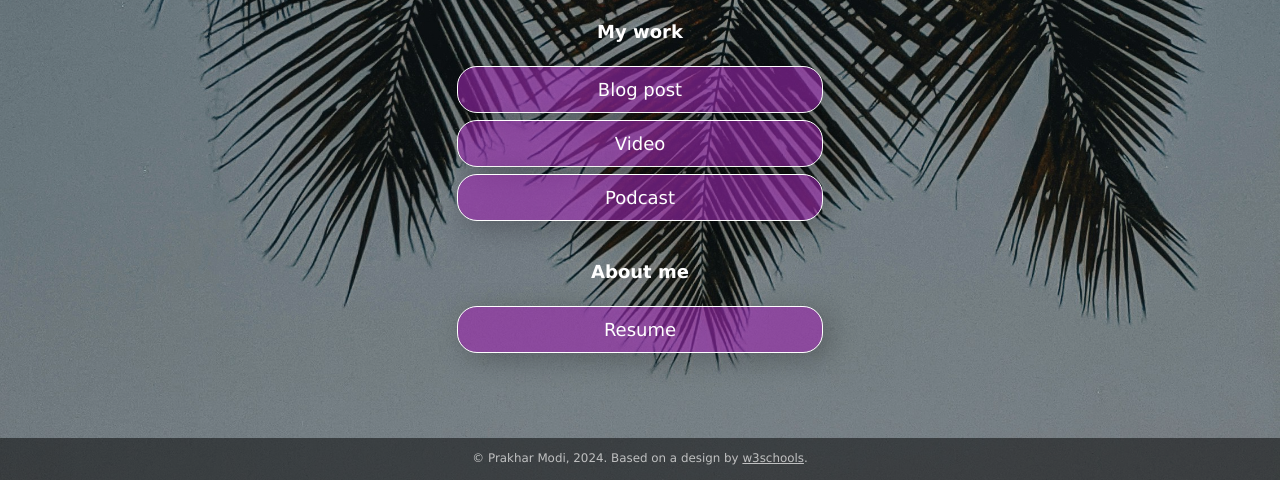
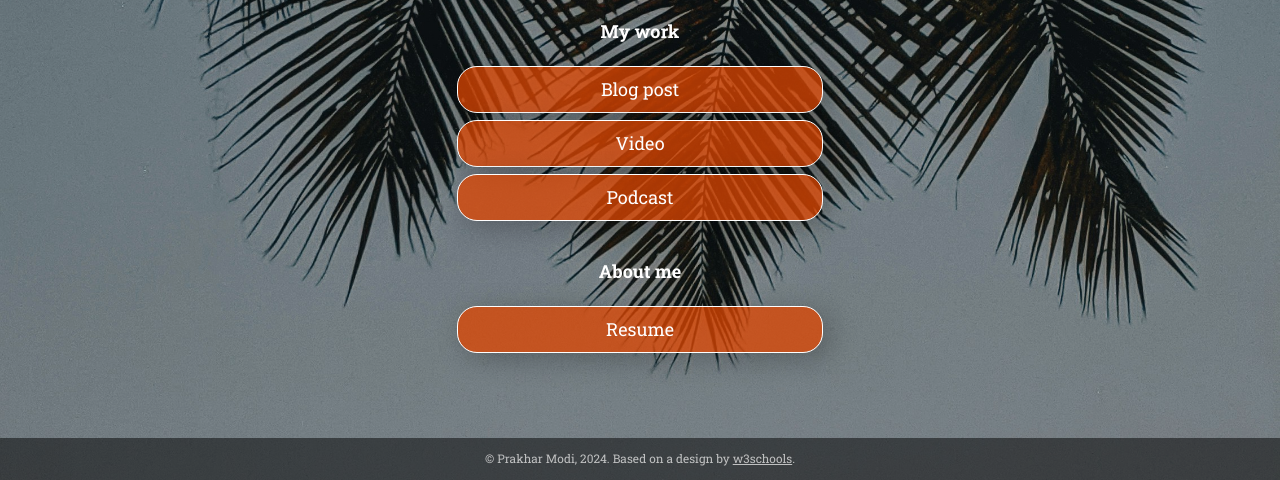
Before and after one commit to prakharmodi26/prakharmodi26.github.io, a plain HTML site: page index.html in a window 1280 px wide. Shown: the part 320-800 px from the top of the page. Drawn offline with Linux system fonts and the light colour scheme.

Commit message:
color and font

```diff
--- a/css/style.css
+++ b/css/style.css
@@ -1,7 +1,7 @@
 :root {
     --primaryText: #fff;
     --secondaryText: #ff015e;
-    --primary: rgba(156, 39, 176, .60);
+    --primary: rgba(223, 70, 1, .75);
     --secondary: rgba(255, 1, 94, .60);
     --buttonHover: rgba(156, 39, 176, .40);
     --smallButtonHover: rgba(0, 0, 0, .25);
@@ -34,7 +34,7 @@ body {
     background-attachment: fixed;
     /* Resizes the background image to cover the entire container */
     background-size: cover;
-    font-family: Futura, Verdana, sans-serif;
+    font-family: "Roboto Slab", serif;
     line-height: 1.5;
     font-size: 18px;
     display: flex;
--- a/index.html
+++ b/index.html
@@ -8,6 +8,9 @@
   <!-- Add your name below -->
   <title>Prakhar Modi</title>
   <link rel="stylesheet" href="css/style.css">
+  <link rel="preconnect" href="https://fonts.googleapis.com">
+<link rel="preconnect" href="https://fonts.gstatic.com" crossorigin>
+<link href="https://fonts.googleapis.com/css2?family=Roboto+Slab:wght@100..900&display=swap" rel="stylesheet">
 </head>
 
 <body class="main-text-color">
```
